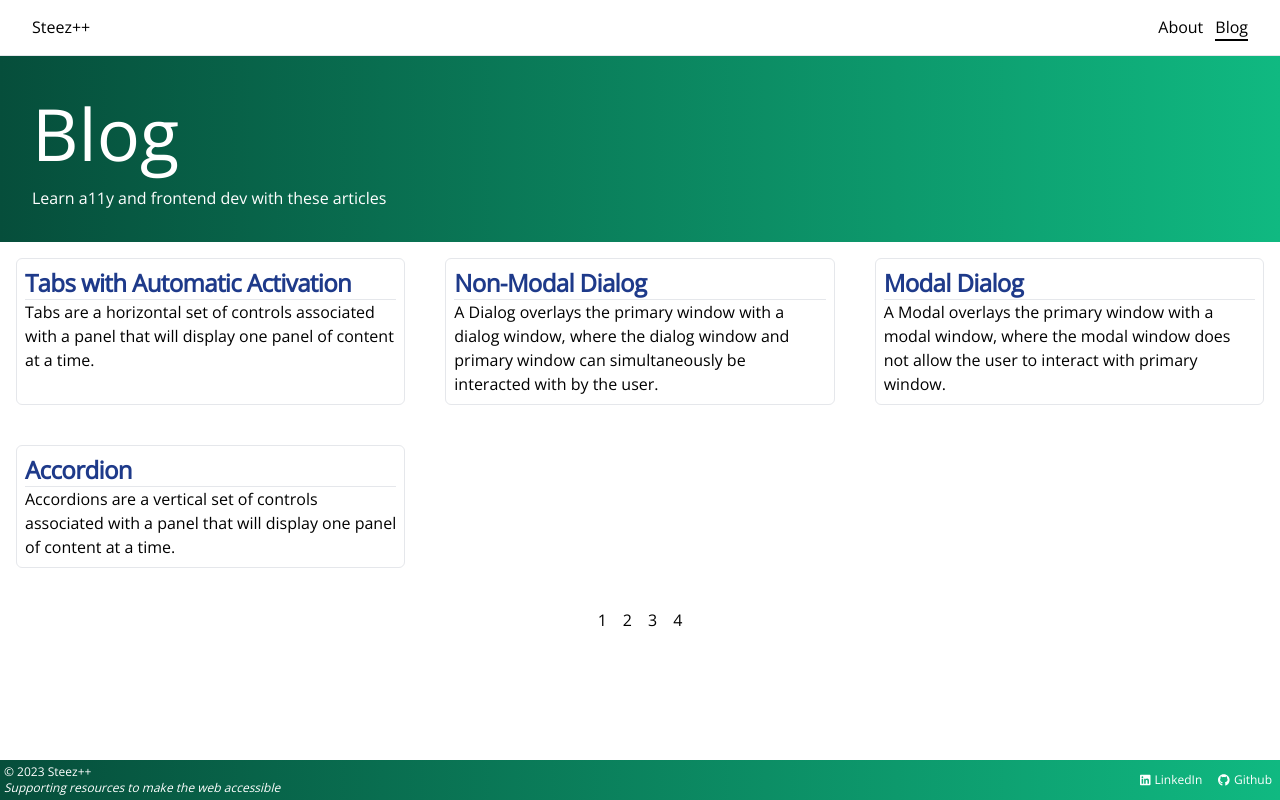
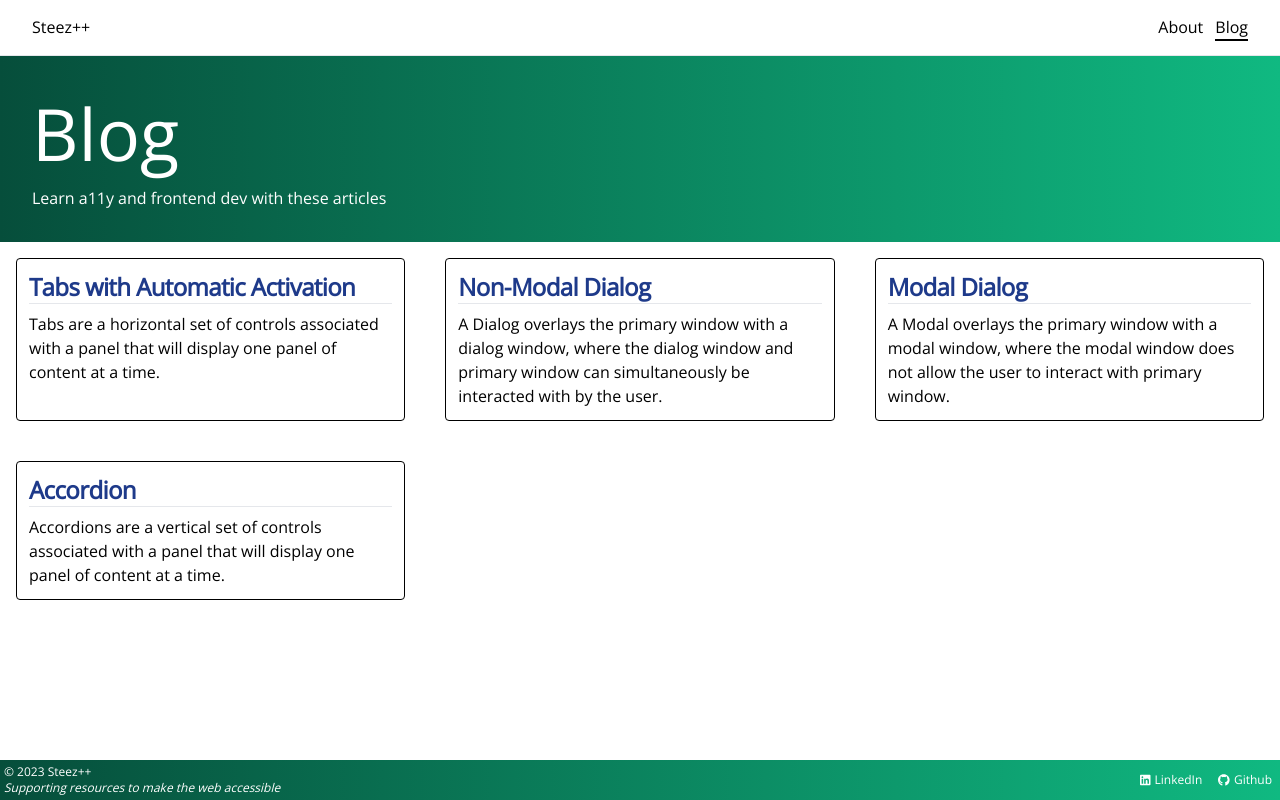
Before and after one commit to steezplusplus/Accessible-Web-Components, a Next.js app: page /blog in a window 1280 px wide. Built offline with nearby package versions, Linux system fonts and the light colour scheme.

Commit message:
feat: cleanup

```diff
--- a/app/blog/_components/article/Article.tsx
+++ b/app/blog/_components/article/Article.tsx
@@ -9,16 +9,16 @@ export type ArticleProps = {
 export function Article(props: ArticleProps) {
   const { title, description, slug } = props;
   return (
-    <article className="rounded-md border p-2">
-      <header>
+    <li className="rounded border border-black p-3">
+      <h2 className="mb-2 border-b">
         <Link
           className="text-2xl font-bold tracking-tight text-blue-900 hover:underline"
           href={`/blog/${slug}`}
         >
           {title}
         </Link>
-      </header>
-      <p className="border-t font-light">{description}</p>
-    </article >
+      </h2>
+      <p className="font-light">{description}</p>
+    </li >
   );
 }
--- a/app/blog/page.tsx
+++ b/app/blog/page.tsx
@@ -1,4 +1,4 @@
-import { Pagination } from './_components/pagination/Pagination';
+// import { Pagination } from './_components/pagination/Pagination'; // TODO or lazy load?
 import { Article } from './_components/article/Article';
 import { Header } from './_components/header/Header';
 
@@ -17,13 +17,13 @@ export default async function Blog() {
   return (
     <>
       <Header />
-      <section className="grid gap-10 p-4 sm:grid-cols-1 md:grid-cols-2 lg:grid-cols-3">
+      <ul className="grid gap-10 p-4 sm:grid-cols-1 md:grid-cols-2 lg:grid-cols-3">
         <Article title="Tabs with Automatic Activation" description={tabsDescription} slug="tabs" />
         <Article title="Non-Modal Dialog" description={dialogDescription} slug="non-modal-dialog" />
         <Article title="Modal Dialog" description={modalDescription} slug="modal-dialog" />
         <Article title="Accordion" description={accordionDescrpition} slug="accordion" />
-      </section>
-      <Pagination />
+      </ul>
+      {/* <Pagination /> */}
     </>
   );
 }
```
